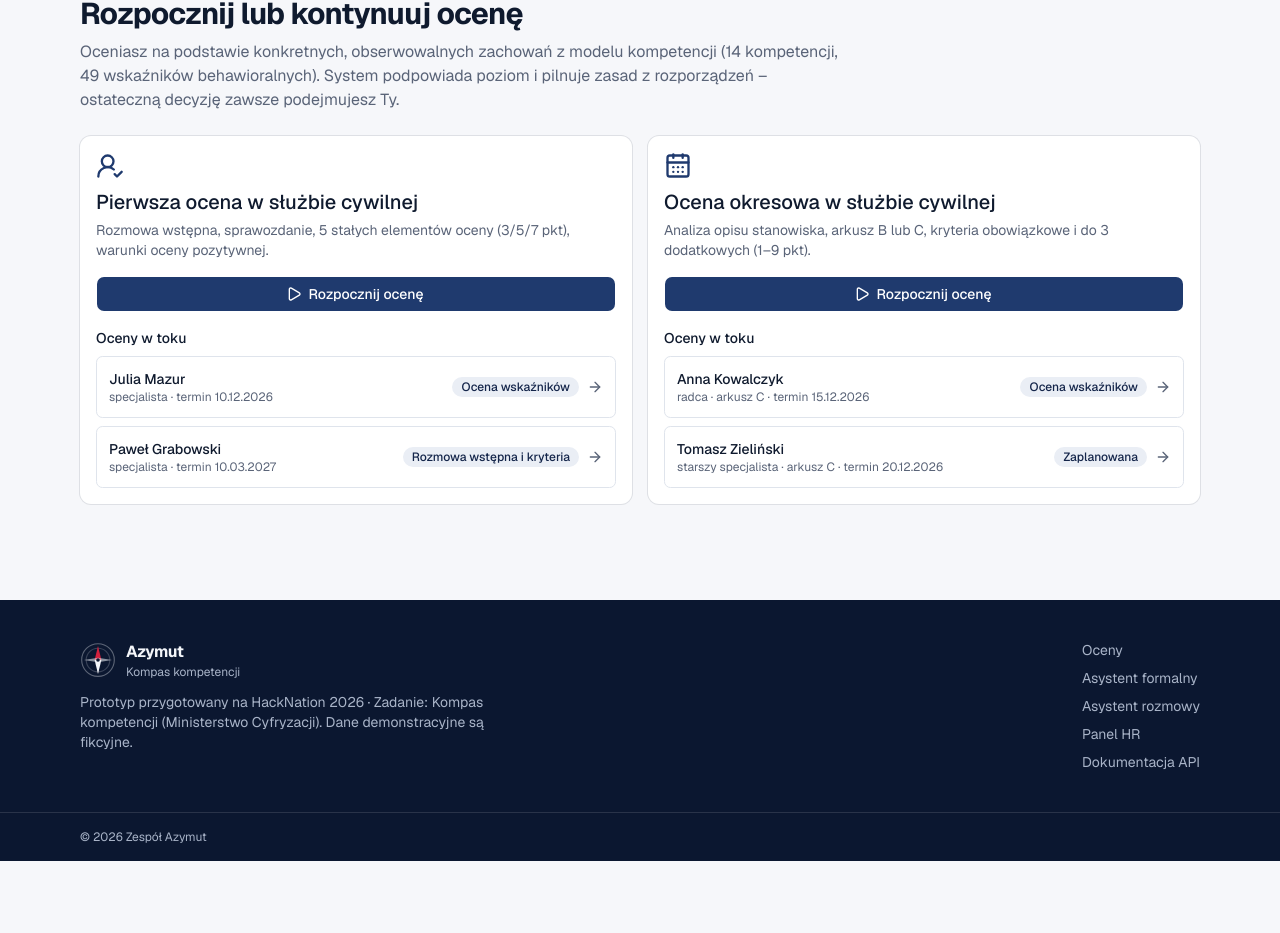
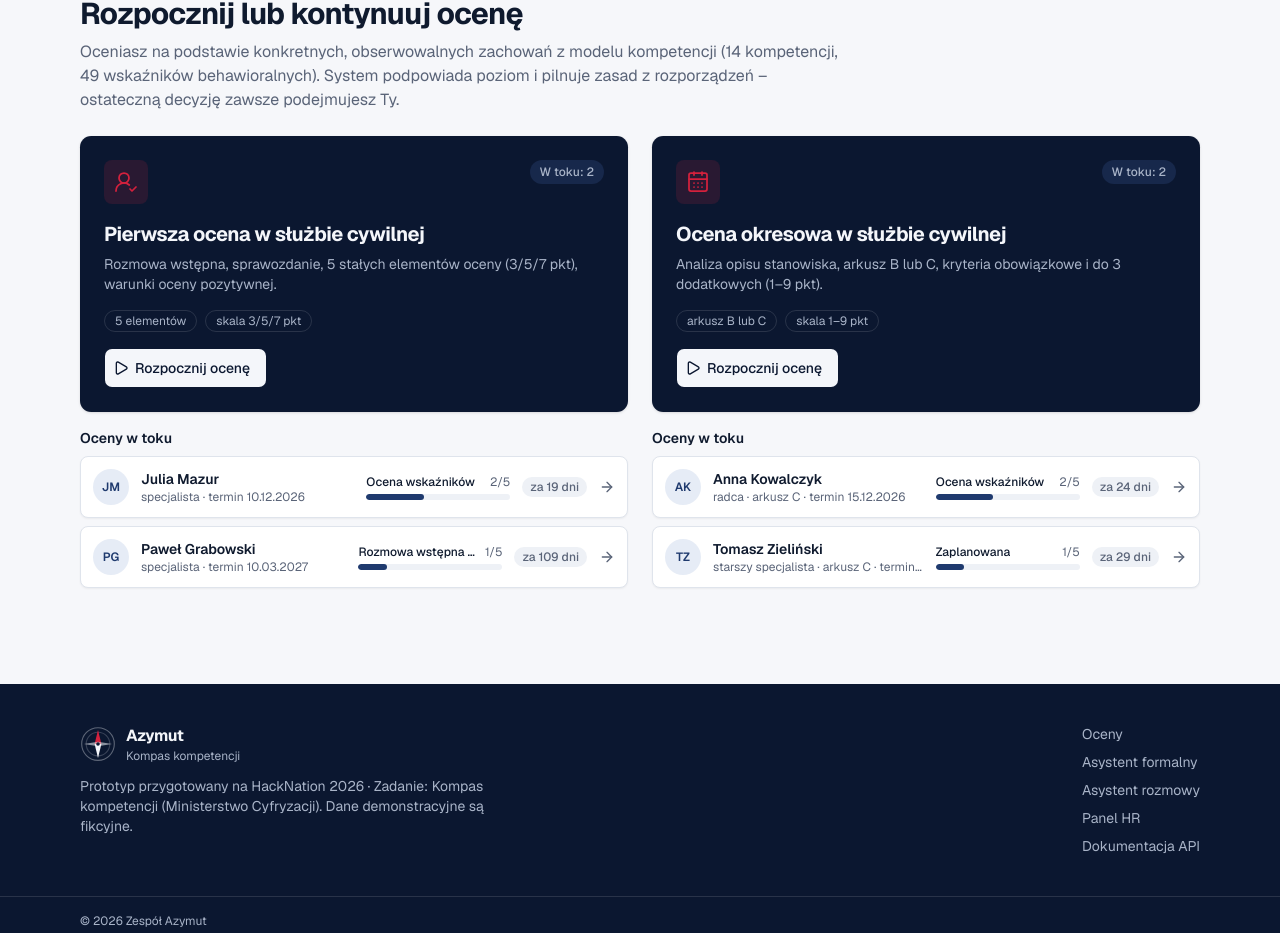
Before and after one commit to vlad007vak/azymut, a Next.js app: page / in a window 1280 px wide. Shown: the part 833-1766 px from the top of the page. Before the commit the page ends 1694 px from the top, so only its background shows below. Built offline with nearby package versions, Linux system fonts and the light colour scheme.

Commit message:
feat(redesign): granatowe karty ścieżek, postęp kroku i dni do terminu na liście ocen w toku
Co-Authored-By: Claude Opus 5.5 <noreply@anthropic.com>

```diff
--- a/src/features/ocena/start.tsx
+++ b/src/features/ocena/start.tsx
@@ -6,9 +6,7 @@ import { useRouter } from "next/navigation";
 import { useState, useSyncExternalStore, type FormEvent } from "react";
 import { toast } from "sonner";
 
-import { Badge } from "@/components/ui/badge";
 import { Button } from "@/components/ui/button";
-import { Card, CardContent, CardDescription, CardHeader, CardTitle } from "@/components/ui/card";
 import {
   Dialog,
   DialogContent,
@@ -24,72 +22,147 @@ import { Skeleton } from "@/components/ui/skeleton";
 import { PRZELOZONY_DEMO } from "@/data/demo";
 import { PRACOWNICY, pracownik, useOceny, zapiszOcene } from "@/lib/ocena/store";
 import { arkuszDlaStanowiska, nazwaEtapu } from "@/lib/ocena/zasady";
+import { cn } from "@/lib/utils";
 import type { RodzajOceny } from "@/types/ocena";
 
-import { data, utworzOcene } from "./logika";
+import { data, KROKI, krokStartowy, utworzOcene } from "./logika";
 
 const pusta = () => () => {};
 
-const SCIEZKI: { rodzaj: RodzajOceny; tytul: string; opis: string; ikona: typeof PlayIcon }[] = [
+const SCIEZKI: { rodzaj: RodzajOceny; tytul: string; opis: string; fakty: string[]; ikona: typeof PlayIcon }[] = [
   {
     rodzaj: "pierwsza",
     tytul: "Pierwsza ocena w służbie cywilnej",
     opis: "Rozmowa wstępna, sprawozdanie, 5 stałych elementów oceny (3/5/7 pkt), warunki oceny pozytywnej.",
+    fakty: ["5 elementów", "skala 3/5/7 pkt"],
     ikona: UserRoundCheckIcon,
   },
   {
     rodzaj: "okresowa",
     tytul: "Ocena okresowa w służbie cywilnej",
     opis: "Analiza opisu stanowiska, arkusz B lub C, kryteria obowiązkowe i do 3 dodatkowych (1–9 pkt).",
+    fakty: ["arkusz B lub C", "skala 1–9 pkt"],
     ikona: CalendarDaysIcon,
   },
 ];
 
+/** Dzisiejsza data (yyyy-mm-dd, czas lokalny) – tylko w przeglądarce, po hydracji. */
+function dzisiajLokalnie(): string {
+  const d = new Date();
+  return `${d.getFullYear()}-${String(d.getMonth() + 1).padStart(2, "0")}-${String(d.getDate()).padStart(2, "0")}`;
+}
+
+/** „za 24 dni”, „za 1 dzień”, „termin dziś”, „po terminie” + czy termin jest blisko (≤ 14 dni). */
+function ileDoTerminu(termin: string | undefined, dzis: string): { tekst: string; pilne: boolean } | null {
+  if (!termin) return null;
+  const dni = Math.round((Date.parse(termin) - Date.parse(dzis)) / 86_400_000);
+  if (Number.isNaN(dni)) return null;
+  if (dni < 0) return { tekst: "po terminie", pilne: true };
+  if (dni === 0) return { tekst: "termin dziś", pilne: true };
+  return { tekst: `za ${dni} ${dni === 1 ? "dzień" : "dni"}`, pilne: dni <= 14 };
+}
+
 export function StartOcen() {
   const poHydracji = useSyncExternalStore(pusta, () => true, () => false);
   const oceny = useOceny();
+  const dzis = poHydracji ? dzisiajLokalnie() : null;
 
   return (
-    <div className="grid gap-8">
-      <section className="grid gap-4 md:grid-cols-2">
-        {SCIEZKI.map(({ rodzaj, tytul, opis, ikona: Ikona }) => {
+    <section className="grid gap-6 md:grid-cols-2">
+      {SCIEZKI.map(({ rodzaj, tytul, opis, fakty, ikona: Ikona }) => {
         const lista = oceny.filter((o) => o.rodzaj === rodzaj && o.etap !== "zakonczona");
         return (
-            <Card key={rodzaj} className="flex flex-col">
-              <CardHeader>
-                <Ikona className="mb-1 size-7 text-primary" aria-hidden />
-                <CardTitle className="text-xl">{tytul}</CardTitle>
-                <CardDescription>{opis}</CardDescription>
-              </CardHeader>
-              <CardContent className="mt-auto grid gap-4">
+          <div key={rodzaj} className="flex flex-col gap-4">
+            {/* Granatowa karta ścieżki (klasa `dark` = granatowe tokeny – przycisk sam robi się jasny) */}
+            <div className="dark relative flex flex-1 flex-col gap-4 overflow-hidden rounded-xl bg-background p-6 text-foreground shadow-sm">
+              <div className="flex items-start justify-between gap-3">
+                <span className="flex size-11 items-center justify-center rounded-lg bg-brand/15 text-brand">
+                  <Ikona className="size-6" strokeWidth={1.75} aria-hidden />
+                </span>
+                {poHydracji && (
+                  <span className="rounded-full bg-muted px-2.5 py-1 text-xs font-medium text-muted-foreground">
+                    W toku: {lista.length}
+                  </span>
+                )}
+              </div>
+              <div className="grid gap-1.5">
+                <h3 className="text-xl font-bold">{tytul}</h3>
+                <p className="text-sm text-muted-foreground">{opis}</p>
+              </div>
+              <ul className="flex flex-wrap gap-2" aria-label="Najważniejsze zasady">
+                {fakty.map((f) => (
+                  <li key={f} className="rounded-full border px-2.5 py-0.5 text-xs text-muted-foreground">
+                    {f}
+                  </li>
+                ))}
+              </ul>
+              <div className="mt-auto">
                 <NowaOcenaDialog rodzaj={rodzaj} />
+              </div>
+            </div>
+
             <div className="grid gap-2">
-                  <p className="text-sm font-medium">Oceny w toku</p>
+              <p className="text-sm font-semibold">Oceny w toku</p>
               {!poHydracji ? (
                 <Skeleton className="h-16" />
               ) : lista.length === 0 ? (
-                    <p className="text-sm text-muted-foreground">Brak ocen w toku.</p>
+                <p className="rounded-lg border border-dashed p-4 text-sm text-muted-foreground">Brak ocen w toku.</p>
               ) : (
                 <ul className="grid gap-2">
                   {lista.map((o) => {
                     const p = pracownik(o.pracownikId);
+                    const nrKroku = KROKI.findIndex((k) => k.id === krokStartowy(o.etap)) + 1;
+                    const termin = dzis ? ileDoTerminu(o.terminOceny, dzis) : null;
                     return (
                       <li key={o.id}>
                         <Link
                           href={`/ocena/${o.id}`}
-                              className="flex items-center justify-between gap-3 rounded-md border p-3 text-sm transition-colors hover:bg-muted/50"
+                          className="group flex items-center gap-3 rounded-lg border bg-card p-3 text-sm shadow-xs transition-all outline-none hover:border-primary/40 hover:shadow-md focus-visible:ring-3 focus-visible:ring-ring/50"
                         >
-                              <span className="grid">
-                                <span className="font-medium">{p ? `${p.imie} ${p.nazwisko}` : "Pracownik"}</span>
-                                <span className="text-xs text-muted-foreground">
+                          <span
+                            aria-hidden
+                            className="flex size-9 shrink-0 items-center justify-center rounded-full bg-accent text-xs font-semibold text-primary"
+                          >
+                            {p ? `${p.imie[0]}${p.nazwisko[0]}` : "?"}
+                          </span>
+                          <span className="grid min-w-0 flex-1">
+                            <span className="truncate font-semibold">{p ? `${p.imie} ${p.nazwisko}` : "Pracownik"}</span>
+                            <span className="truncate text-xs text-muted-foreground">
                               {p?.stanowisko}
                               {o.arkusz ? ` · arkusz ${o.arkusz}` : ""} · termin {data(o.terminOceny)}
                             </span>
                           </span>
-                              <span className="flex items-center gap-2">
-                                <Badge variant="secondary">{nazwaEtapu(o.etap)}</Badge>
-                                <ArrowRightIcon className="size-4 text-muted-foreground" aria-hidden />
+                          <span className="hidden w-36 shrink-0 gap-1 lg:grid">
+                            <span className="flex min-w-0 justify-between gap-2 text-xs" title={nazwaEtapu(o.etap)}>
+                              <span className="truncate font-medium">{nazwaEtapu(o.etap)}</span>
+                              <span className="shrink-0 text-muted-foreground">
+                                {nrKroku}/{KROKI.length}
                               </span>
+                            </span>
+                            <span aria-hidden className="h-1.5 overflow-hidden rounded-full bg-muted">
+                              <span
+                                className="block h-full rounded-full bg-primary"
+                                style={{ width: `${(nrKroku / KROKI.length) * 100}%` }}
+                              />
+                            </span>
+                            <span className="sr-only">
+                              Krok {nrKroku} z {KROKI.length}
+                            </span>
+                          </span>
+                          {termin && (
+                            <span
+                              className={cn(
+                                "hidden shrink-0 rounded-full px-2 py-0.5 text-xs font-medium whitespace-nowrap sm:inline",
+                                termin.pilne ? "bg-brand/10 text-brand" : "bg-muted text-muted-foreground",
+                              )}
+                            >
+                              {termin.tekst}
+                            </span>
+                          )}
+                          <ArrowRightIcon
+                            className="size-4 shrink-0 text-muted-foreground transition-transform group-hover:translate-x-0.5"
+                            aria-hidden
+                          />
                         </Link>
                       </li>
                     );
@@ -97,12 +170,10 @@ export function StartOcen() {
                 </ul>
               )}
             </div>
-              </CardContent>
-            </Card>
+          </div>
         );
       })}
     </section>
-    </div>
   );
 }
 
@@ -147,7 +218,7 @@ function NowaOcenaDialog({ rodzaj }: { rodzaj: RodzajOceny }) {
   const idp = `nowa-${rodzaj}`;
   return (
     <Dialog open={open} onOpenChange={setOpen}>
-      <DialogTrigger render={<Button size="lg" />}>
+      <DialogTrigger render={<Button size="lg" className="h-10 px-4" />}>
         <PlayIcon data-icon="inline-start" aria-hidden /> Rozpocznij ocenę
       </DialogTrigger>
       <DialogContent className="sm:max-w-lg">
```
Lines whose indentation alone changed are shown as unchanged.
